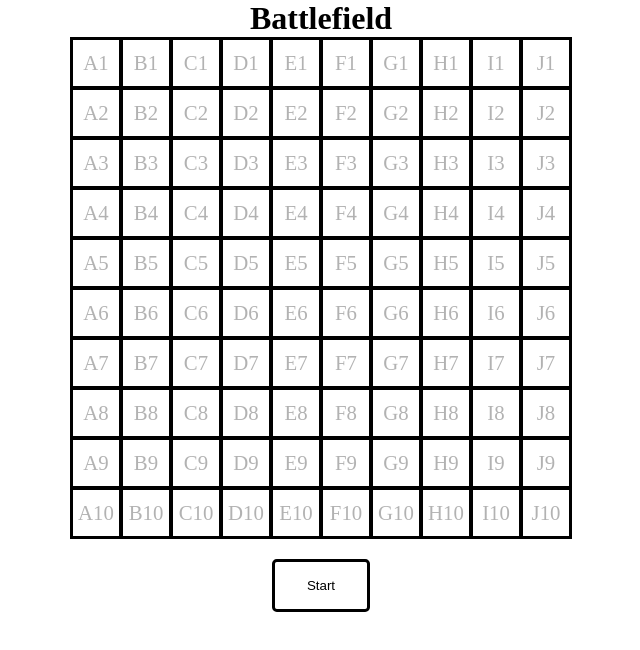
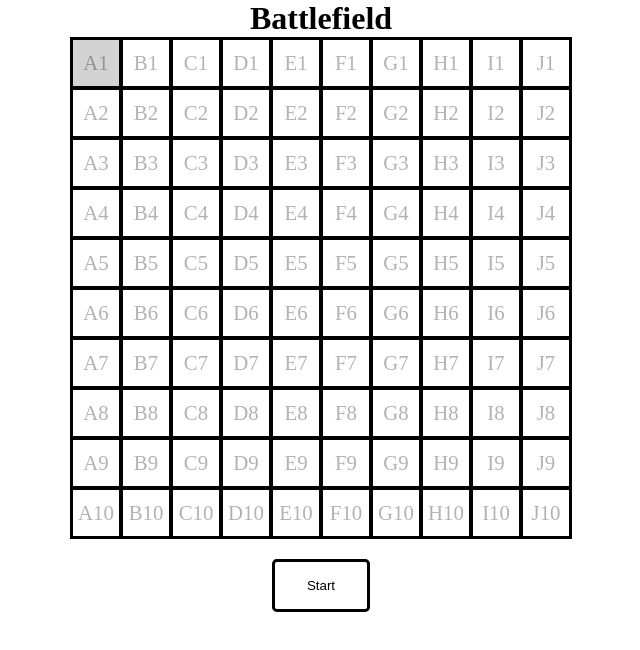
Before and after one commit to dejourford/odin_battleship, a website with bundled scripts: page index.html in a window 1280 px wide. In both pictures the pointer is over the element 415 px from the left and 63 px from the top of the page. Shown: the whole page, without its empty margins (319-959 px from the left). Built offline with nearby package versions, Linux system fonts and the light colour scheme.

Commit message:
add hover effect to board cell

```diff
--- a/styles.css
+++ b/styles.css
@@ -34,6 +34,10 @@ h1 {
     justify-content: center;
     align-items: center;
     color: rgb(0, 0, 0, 0.3);
+}
+
+.cell:hover {
+    background: lightgray;
 }
 
 .cell.ship {
```
